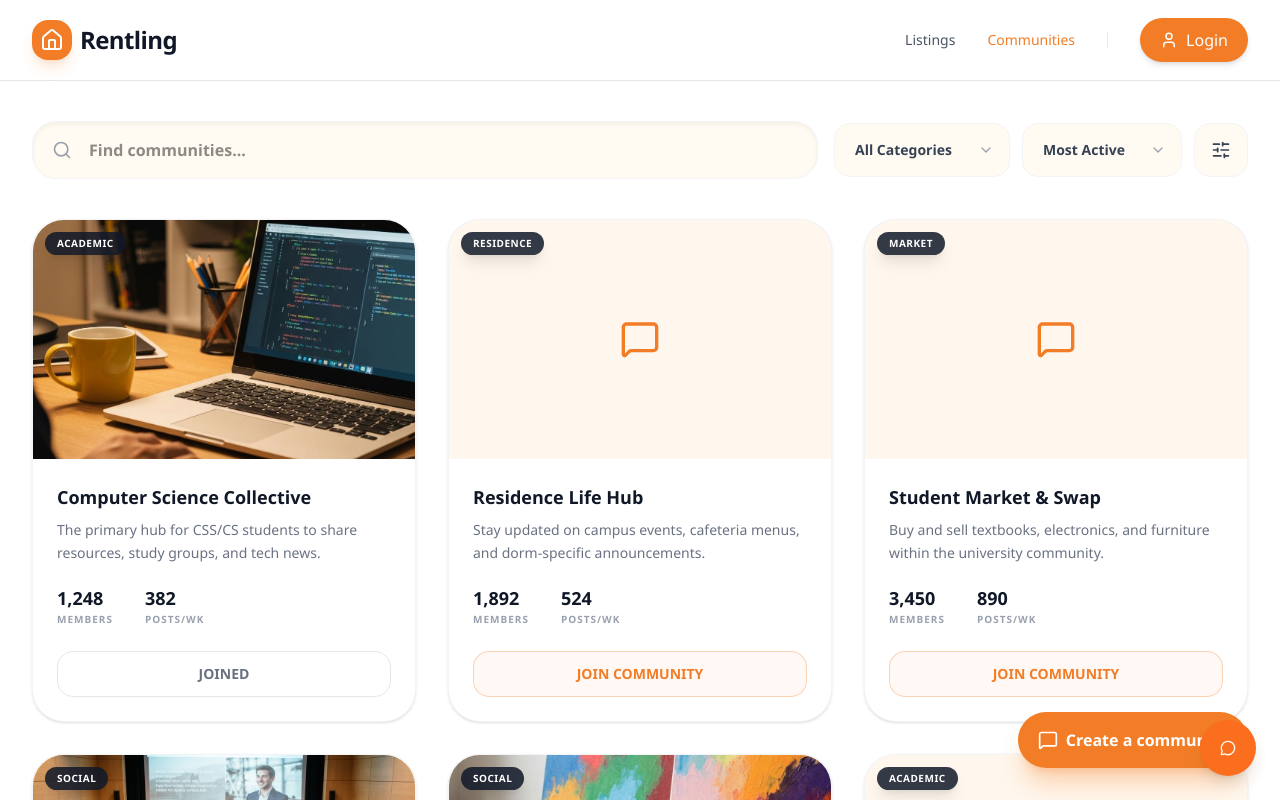
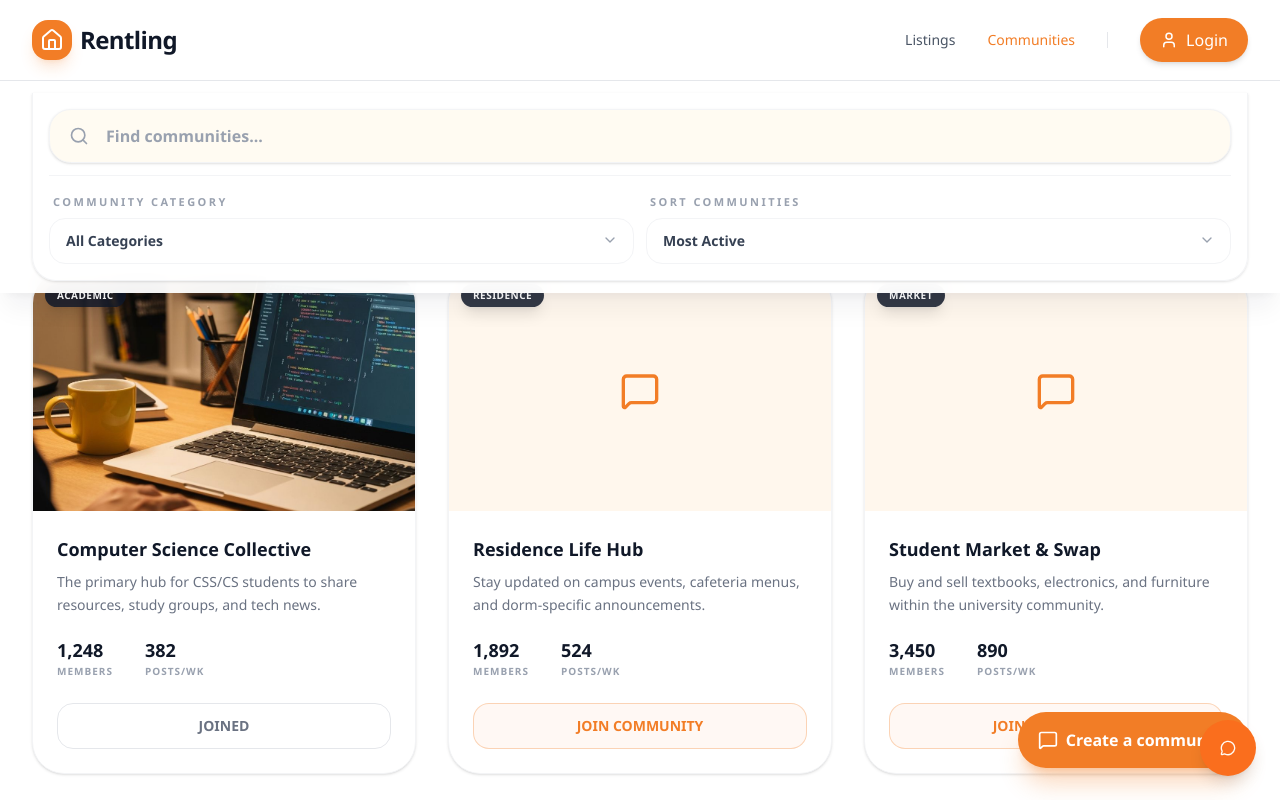
Before and after one commit to Leoz168/Sanctor, a Next.js app in the folder apps/web/: page /communities in a window 1280 px wide. Shown: the top 800 px of the page. Built offline with nearby package versions, Linux system fonts and the light colour scheme.

Commit message:
modify search and filter sections

```diff
--- a/apps/web/app/communities/page.tsx
+++ b/apps/web/app/communities/page.tsx
@@ -1,5 +1,5 @@
 import { MessageSquare } from "lucide-react";
-import { FilterToolbar } from "@/components/catalog/filter-toolbar";
+import { CommunityFilterPanel } from "@/components/catalog/community-filter-panel";
 import { FloatingActionButton } from "@/components/catalog/floating-action-button";
 import { CommunityCard } from "@/components/community-card";
 import { AppShell } from "@/components/layout/app-shell";
@@ -70,16 +70,11 @@ const communities = [
   },
 ];
 
-const filters = [
-  { label: "Community category", options: ["All Categories", "Academic", "Social", "Residence", "Market"], className: "sm:w-44" },
-  { label: "Sort communities", options: ["Most Active", "Newest", "Largest"], className: "sm:w-40" },
-];
-
 export default function CommunitiesPage() {
   return (
     <AppShell floatingAction={<FloatingActionButton icon={MessageSquare}>Create a community</FloatingActionButton>}>
       <div className="max-w-7xl mx-auto px-4 sm:px-6 lg:px-8 py-10">
-        <FilterToolbar searchPlaceholder="Find communities..." filters={filters} />
+        <CommunityFilterPanel />
 
         <div className="grid grid-cols-1 md:grid-cols-2 lg:grid-cols-3 gap-8">
           {communities.map((community) => (
--- a/apps/web/app/post-listings/page.tsx
+++ b/apps/web/app/post-listings/page.tsx
@@ -66,8 +66,8 @@ const listings = [
 
 export default function PostListingsPage() {
   return (
-    <AppShell floatingAction={<FloatingActionButton icon={Plus} href="/create-post">Make a post</FloatingActionButton>}>
-      <div className="max-w-7xl mx-auto px-4 sm:px-6 lg:px-8 py-10">
+    <AppShell floatingAction={<FloatingActionButton icon={Plus} href="/create-post" placement="top-right">Make a post</FloatingActionButton>}>
+      <div className="max-w-7xl mx-auto px-4 pt-5 pb-10 sm:px-6 lg:px-8">
         <HousingFilterPanel />
 
         <div className="grid grid-cols-1 md:grid-cols-2 lg:grid-cols-3 gap-8">
--- /dev/null
+++ b/apps/web/components/catalog/auto-collapsing-filter-shell.tsx
@@ -0,0 +1,40 @@
+"use client";
+
+import { ReactNode } from "react";
+import { useScrollCollapse } from "@/hooks/use-scroll-collapse";
+
+interface AutoCollapsingFilterShellProps {
+  children: ReactNode;
+  expandedHeightClassName: string;
+}
+
+export function AutoCollapsingFilterShell({
+  children,
+  expandedHeightClassName,
+}: AutoCollapsingFilterShellProps) {
+  const isExpanded = useScrollCollapse();
+
+  return (
+    <>
+      <div
+        className={`transition-[height] duration-300 ease-out ${
+          isExpanded ? expandedHeightClassName : "h-0"
+        }`}
+      />
+
+      <div
+        className={`fixed left-0 right-0 top-20 z-30 border-t border-gray-100 bg-white/95 shadow-xl shadow-gray-900/5 backdrop-blur-md transition-all duration-300 ease-out ${
+          isExpanded
+            ? "translate-y-0 opacity-100"
+            : "pointer-events-none -translate-y-full opacity-0"
+        }`}
+      >
+        <div className="mx-auto max-w-7xl px-4 py-3 sm:px-6 lg:px-8">
+          <div className="space-y-3 rounded-b-[1.5rem] border border-t-0 border-gray-100 bg-white/95 p-4 shadow-sm">
+            {children}
+          </div>
+        </div>
+      </div>
+    </>
+  );
+}
--- /dev/null
+++ b/apps/web/components/catalog/community-filter-panel.tsx
@@ -0,0 +1,86 @@
+"use client";
+
+import { Search } from "lucide-react";
+import { SelectControl } from "@/components/forms/select-control";
+import { useScrollCollapse } from "@/hooks/use-scroll-collapse";
+
+const communityFilters = [
+  {
+    label: "Community category",
+    options: ["All Categories", "Academic", "Social", "Residence", "Market"],
+    className: "lg:flex-1",
+  },
+  {
+    label: "Sort communities",
+    options: ["Most Active", "Newest", "Largest"],
+    className: "lg:flex-1",
+  },
+];
+
+export function CommunityFilterPanel() {
+  const isExpanded = useScrollCollapse();
+
+  return (
+    <>
+      <div
+        className={`transition-[height] duration-300 ease-out ${
+          isExpanded ? "h-[150px]" : "h-0"
+        }`}
+      />
+
+      <div
+        className={`fixed left-0 right-0 top-20 z-30 border-t border-gray-100 bg-white/95 shadow-xl shadow-gray-900/5 backdrop-blur-md transition-all duration-300 ease-out ${
+          isExpanded
+            ? "translate-y-0 opacity-100"
+            : "pointer-events-none -translate-y-full opacity-0"
+        }`}
+      >
+        <div className="mx-auto max-w-7xl px-4 py-3 sm:px-6 lg:px-8">
+          <div className="space-y-3 rounded-b-[1.5rem] border border-t-0 border-gray-100 bg-white/95 p-4 shadow-sm">
+            <div className="flex flex-col gap-3 lg:flex-row lg:items-center">
+              <div className="relative flex-1">
+                <Search className="absolute left-5 top-1/2 h-5 w-5 -translate-y-1/2 text-gray-400" />
+                <input
+                  type="text"
+                  placeholder="Find communities..."
+                  className="w-full rounded-[1.35rem] border border-gray-100 bg-brand-cream py-3.5 pl-14 pr-5 text-base font-semibold text-gray-900 shadow-sm outline-none transition-all placeholder:text-gray-400 focus:bg-white focus:ring-2 focus:ring-brand-orange/20"
+                />
+              </div>
+            </div>
+
+            <div className="grid gap-3 border-t border-gray-100 pt-3 sm:grid-cols-2">
+              {communityFilters.map((filter) => (
+                <FilterField key={filter.label} label={filter.label}>
+                  <SelectControl
+                    label={filter.label}
+                    options={filter.options}
+                    className={filter.className}
+                    variant="panel"
+                  />
+                </FilterField>
+              ))}
+            </div>
+          </div>
+        </div>
+      </div>
+    </>
+  );
+}
+
+interface FilterFieldProps {
+  label: string;
+  children: React.ReactNode;
+}
+
+function FilterField({ label, children }: FilterFieldProps) {
+  return (
+    <div>
+      <div className="mb-1.5 min-h-5 px-1">
+        <span className="text-[11px] font-bold uppercase tracking-[0.22em] text-gray-400">
+          {label}
+        </span>
+      </div>
+      {children}
+    </div>
+  );
+}
--- a/apps/web/components/catalog/floating-action-button.tsx
+++ b/apps/web/components/catalog/floating-action-button.tsx
@@ -5,9 +5,15 @@ interface FloatingActionButtonProps {
   icon: LucideIcon;
   children: string;
   href?: string;
+  placement?: "fixed" | "inline" | "top-right";
 }
 
-export function FloatingActionButton({ icon: Icon, children, href }: FloatingActionButtonProps) {
+export function FloatingActionButton({
+  icon: Icon,
+  children,
+  href,
+  placement = "fixed",
+}: FloatingActionButtonProps) {
   const content = (
     <>
       <Icon className="w-5 h-5" />
@@ -15,14 +21,18 @@ export function FloatingActionButton({ icon: Icon, children, href }: FloatingAct
     </>
   );
   const className =
-    "fixed bottom-8 right-6 sm:right-8 flex items-center gap-2 px-5 py-4 bg-brand-orange text-white rounded-full font-bold shadow-xl shadow-brand-orange/30 hover:bg-orange-600 transition-all active:scale-95";
+    placement === "fixed"
+      ? "fixed bottom-8 right-6 sm:right-8 flex items-center gap-2 px-5 py-4 bg-brand-orange text-white rounded-full font-bold shadow-xl shadow-brand-orange/30 hover:bg-orange-600 transition-all active:scale-95"
+      : placement === "top-right"
+        ? "fixed right-4 top-24 z-40 inline-flex items-center gap-2 rounded-full bg-brand-orange px-5 py-3 text-sm font-bold text-white shadow-xl shadow-brand-orange/25 transition-all hover:bg-orange-600 active:scale-95 sm:right-8 lg:right-12"
+      : "inline-flex items-center gap-2 rounded-full bg-brand-orange px-5 py-3 text-sm font-bold text-white shadow-lg shadow-brand-orange/25 transition-all hover:bg-orange-600 active:scale-95";
 
   return href ? (
     <Link href={href} className={className}>
       {content}
     </Link>
   ) : (
-    <button className="fixed bottom-8 right-6 sm:right-8 flex items-center gap-2 px-5 py-4 bg-brand-orange text-white rounded-full font-bold shadow-xl shadow-brand-orange/30 hover:bg-orange-600 transition-all active:scale-95">
+    <button className={className}>
       {content}
     </button>
   );
--- a/apps/web/components/catalog/housing-filter-panel.tsx
+++ b/apps/web/components/catalog/housing-filter-panel.tsx
@@ -3,6 +3,7 @@
 import { useState } from "react";
 import { Search } from "lucide-react";
 import { SelectControl } from "@/components/forms/select-control";
+import { useScrollCollapse } from "@/hooks/use-scroll-collapse";
 
 const housingFilters = [
   {
@@ -29,20 +30,37 @@ const housingFilters = [
 
 export function HousingFilterPanel() {
   const [maxPrice, setMaxPrice] = useState(3000);
+  const isExpanded = useScrollCollapse();
 
   return (
-    <div className="mb-8 space-y-5">
-      <div className="relative w-full max-w-2xl">
+    <>
+      <div
+        className={`transition-[height] duration-300 ease-out ${
+          isExpanded ? "h-[178px]" : "h-0"
+        }`}
+      />
+
+      <div
+        className={`fixed left-0 right-0 top-20 z-30 border-t border-gray-100 bg-white/95 shadow-xl shadow-gray-900/5 backdrop-blur-md transition-all duration-300 ease-out ${
+          isExpanded
+            ? "translate-y-0 opacity-100"
+            : "pointer-events-none -translate-y-full opacity-0"
+        }`}
+      >
+        <div className="mx-auto max-w-7xl px-4 py-3 sm:px-6 lg:px-8">
+          <div className="space-y-3 rounded-b-[1.5rem] border border-t-0 border-gray-100 bg-white/95 p-4 shadow-sm">
+          <div className="flex flex-col gap-3 lg:flex-row lg:items-center">
+            <div className="relative flex-1">
               <Search className="absolute left-5 top-1/2 h-5 w-5 -translate-y-1/2 text-gray-400" />
               <input
                 type="text"
                 placeholder="Search by neighborhood or building..."
-          className="w-full rounded-[1.5rem] border border-gray-100 bg-brand-cream py-4 pl-14 pr-5 text-base font-semibold text-gray-900 shadow-sm outline-none transition-all placeholder:text-gray-400 focus:bg-white focus:ring-2 focus:ring-brand-orange/20"
+                className="w-full rounded-[1.35rem] border border-gray-100 bg-brand-cream py-3.5 pl-14 pr-5 text-base font-semibold text-gray-900 shadow-sm outline-none transition-all placeholder:text-gray-400 focus:bg-white focus:ring-2 focus:ring-brand-orange/20"
               />
             </div>
+          </div>
 
-      <div className="rounded-[1.5rem] border border-gray-100 bg-white/75 p-4 shadow-sm backdrop-blur-sm lg:p-5">
-        <div className="grid gap-4 lg:grid-cols-[1fr_1fr_1fr_1.05fr_1fr] lg:items-end">
+            <div className="grid gap-3 border-t border-gray-100 pt-3 lg:grid-cols-[1fr_1fr_1fr_1.05fr_1fr] lg:items-end">
               {housingFilters.slice(0, 3).map((filter) => (
                 <FilterField key={filter.label} label={filter.label}>
                   <SelectControl
@@ -77,6 +95,8 @@ export function HousingFilterPanel() {
             </div>
           </div>
         </div>
+      </div>
+    </>
   );
 }
 
--- /dev/null
+++ b/apps/web/hooks/use-scroll-collapse.ts
@@ -0,0 +1,34 @@
+"use client";
+
+import { useEffect, useRef, useState } from "react";
+
+export function useScrollCollapse(expandDelay = 180) {
+  const [isExpanded, setIsExpanded] = useState(true);
+  const timeoutRef = useRef<ReturnType<typeof setTimeout> | null>(null);
+
+  useEffect(() => {
+    const handleScroll = () => {
+      setIsExpanded(false);
+
+      if (timeoutRef.current) {
+        clearTimeout(timeoutRef.current);
+      }
+
+      timeoutRef.current = setTimeout(() => {
+        setIsExpanded(true);
+      }, expandDelay);
+    };
+
+    window.addEventListener("scroll", handleScroll, { passive: true });
+
+    return () => {
+      window.removeEventListener("scroll", handleScroll);
+
+      if (timeoutRef.current) {
+        clearTimeout(timeoutRef.current);
+      }
+    };
+  }, [expandDelay]);
+
+  return isExpanded;
+}
```
Also changed, not shown: apps/web/app/page.tsx (+0 -15 lines), apps/web/next-env.d.ts. Lines whose indentation alone changed are shown as unchanged.
